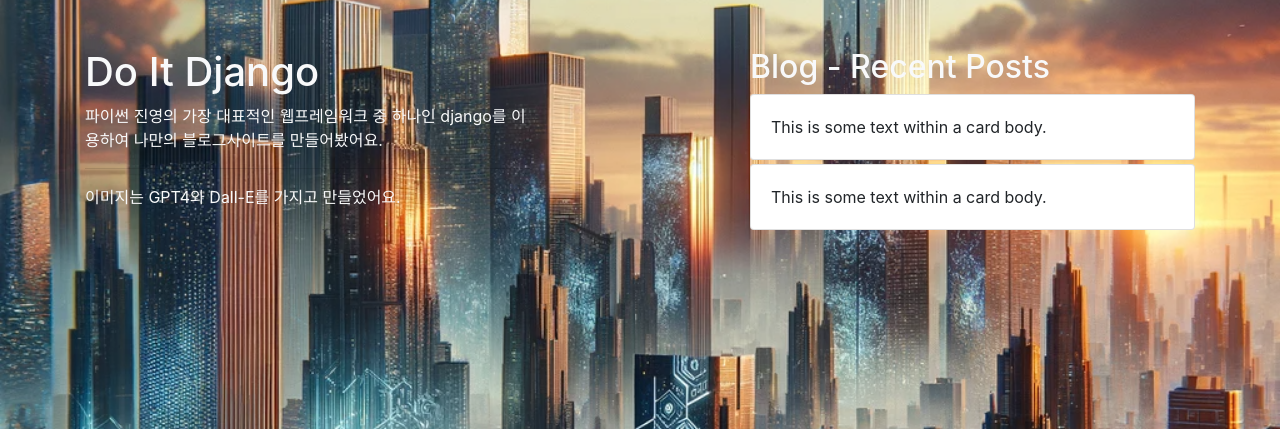
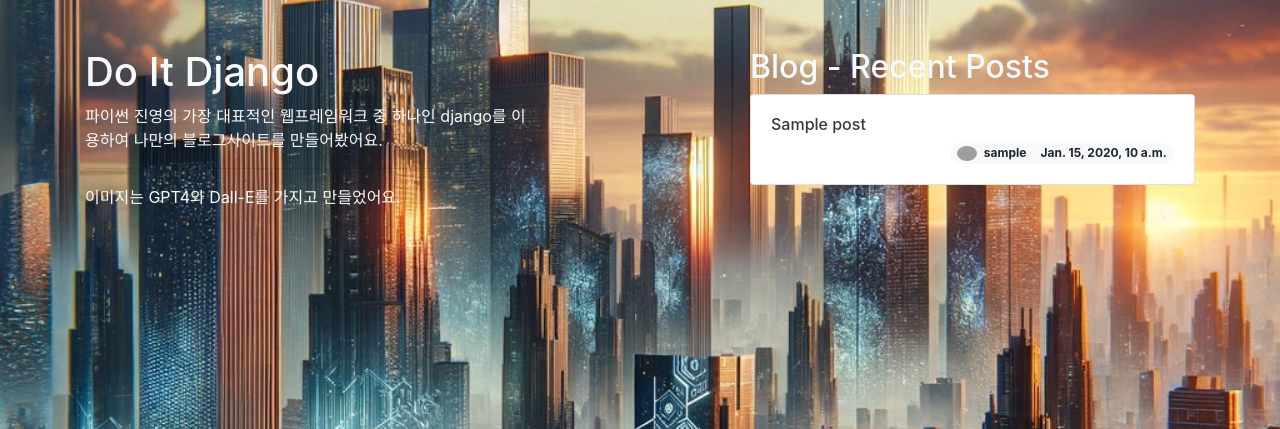
Before and after one commit to soonyoung-hwang/Blog-Django-Bootstrap, a Django app: page / in a window 1280 px wide. Shown: the part 56-485 px from the top of the page. Run offline with Django 4.2, Linux system fonts and the light colour scheme; tables that the repository leaves empty hold one stand-in row (values such as "Sample post"); some libraries are stand-ins or nearby versions; grey boxes are pictures that could not be loaded.

Commit message:
feat: Add recent posts on landing page

```diff
--- a/blog/models.py
+++ b/blog/models.py
@@ -60,6 +60,14 @@ class Post(models.Model):
     def get_content_markdown(self):
         return markdown(self.content)
 
+    def get_avatar_url(self):
+        if self.author.socialaccount_set.exists():
+            return self.author.socialaccount_set.first().get_avatar_url()
+        elif self.author.email:
+            return f"https://doitdjango.com/avatar/id/1760/ee208b31f61c0f58/svg/{self.author.email}"
+        else:
+            return f"https://placehold.it/50x50"
+
 
 class Comment(models.Model):
     post = models.ForeignKey(Post, on_delete=models.CASCADE)
--- a/single_pages/templates/single_pages/landing.html
+++ b/single_pages/templates/single_pages/landing.html
@@ -25,17 +25,22 @@
                 </div>
                 <div class="col-lg-5 mt-5">
                     <h2 class="text-light">Blog - Recent Posts</h2>
+                    {% for post in recent_posts %}
                     <div class="card mt-1">
                         <div class="card-body">
-                            This is some text within a card body.
+                            <h6>
+                                <a href="{{post.get_absolute_url}}" class="text-decoration-none text-dark">
+                                    {{post.title}}
+                                </a>
+                            </h6>
+                            <span class="badge badge-pill badge-light float-right">
+                                <img class="mr-1 rounded-circle" width="20px" src="{{post.get_avatar_url}}"
+                                    alt="{{post.author}}">
+                                {{post.author.username}} &nbsp; &nbsp; {{post.created_at}}
+                            </span>
                         </div>
                     </div>
-
-                    <div class="card mt-1">
-                        <div class="card-body">
-                            This is some text within a card body.
-                        </div>
-                    </div>
+                    {% endfor %}
                 </div>
             </div>
     </section>
--- a/single_pages/views.py
+++ b/single_pages/views.py
@@ -1,10 +1,15 @@
 from django.shortcuts import render
+from blog.models import Post
 
 
 def landing(request):
+    recent_posts = Post.objects.order_by("-pk")[:3]
     return render(
         request,
         "single_pages/landing.html",
+        {
+            "recent_posts": recent_posts,
+        },
     )
 
 
```
